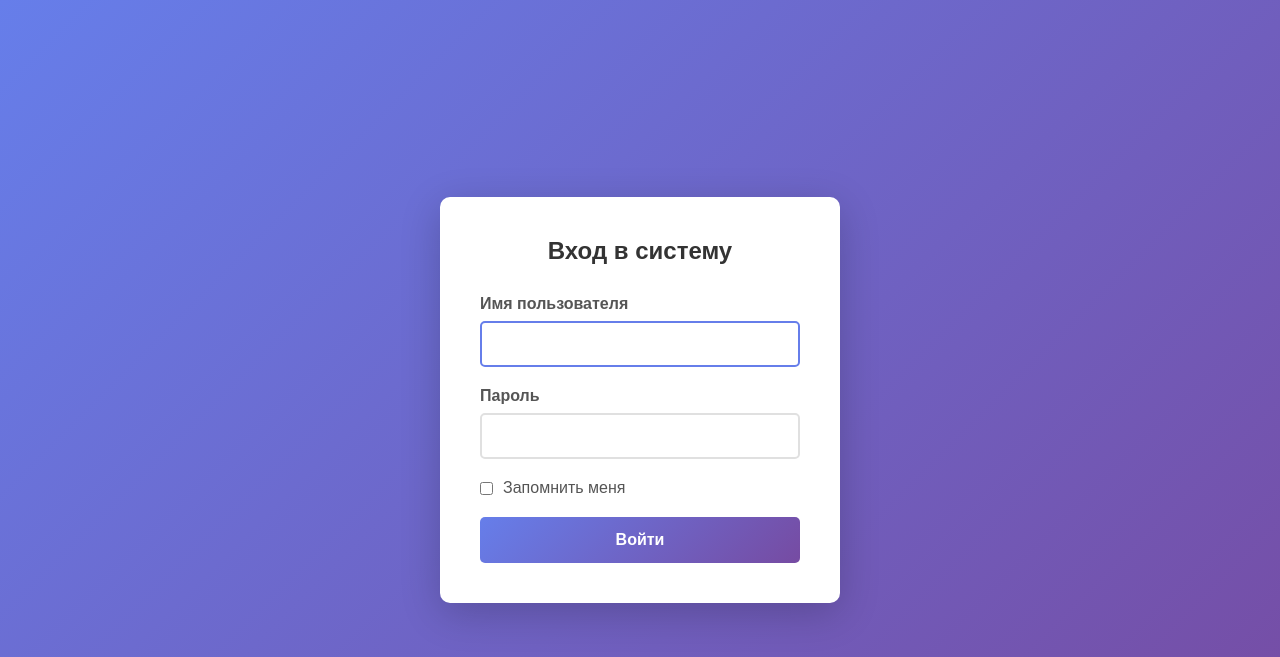
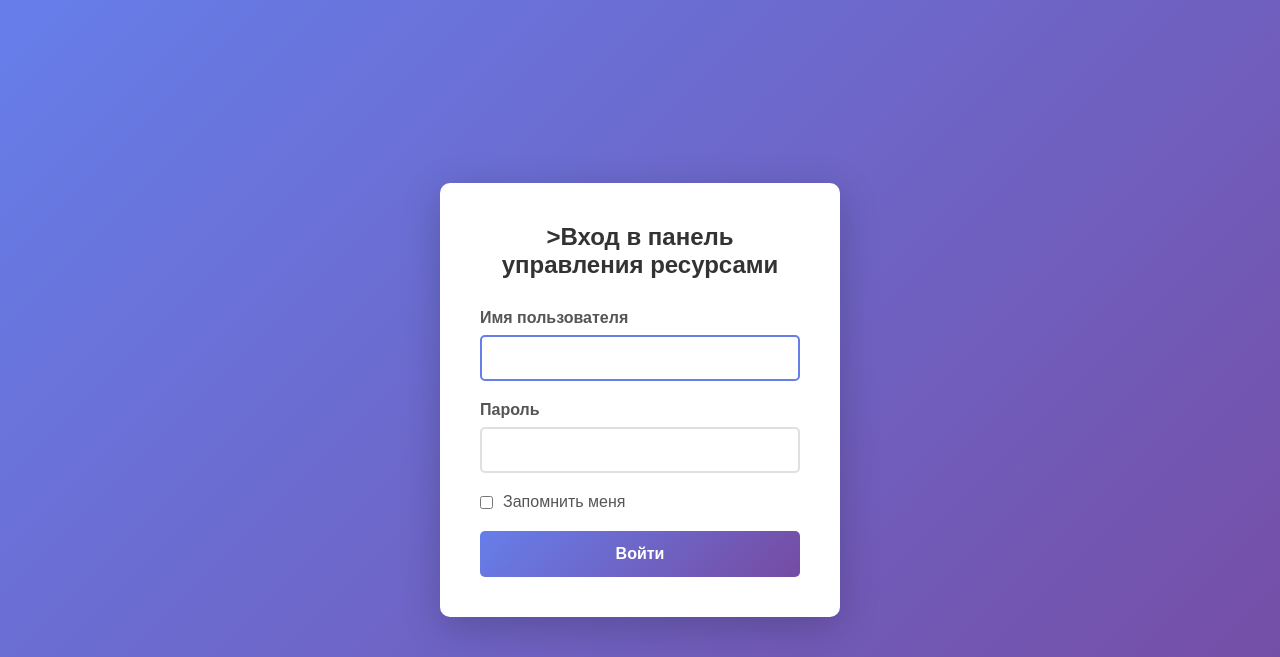
Before and after one commit to kop1ka/NavigatorMuseum, a Flask app: page /login in a window 1280 px wide. Shown: the top 657 px of the page. Run offline with Flask 3, Linux system fonts and the light colour scheme.

Commit message:
Update login.html

```diff
--- a/templates/login.html
+++ b/templates/login.html
@@ -121,7 +121,7 @@
 </head>
 <body>
     <div class="login-container">
-        <h1>Вход в систему</h1>
+        <h1>>Вход в панель управления ресурсами</h1>
 
         {% with messages = get_flashed_messages(with_categories=true) %}
             {% if messages %}
```
